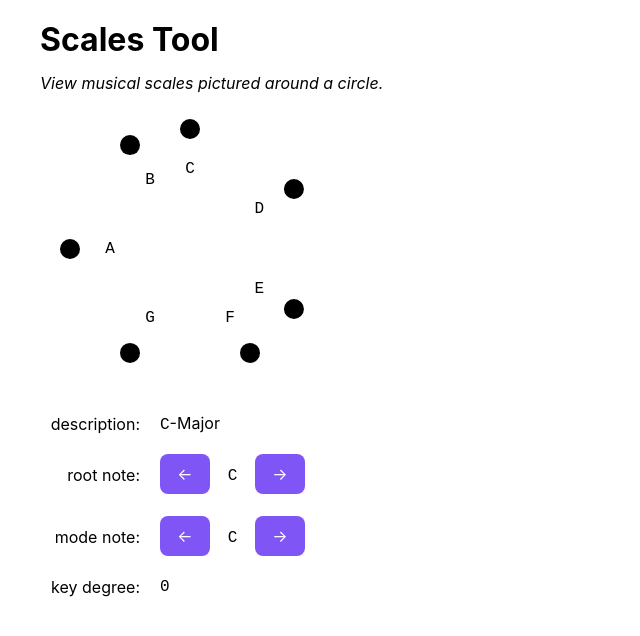
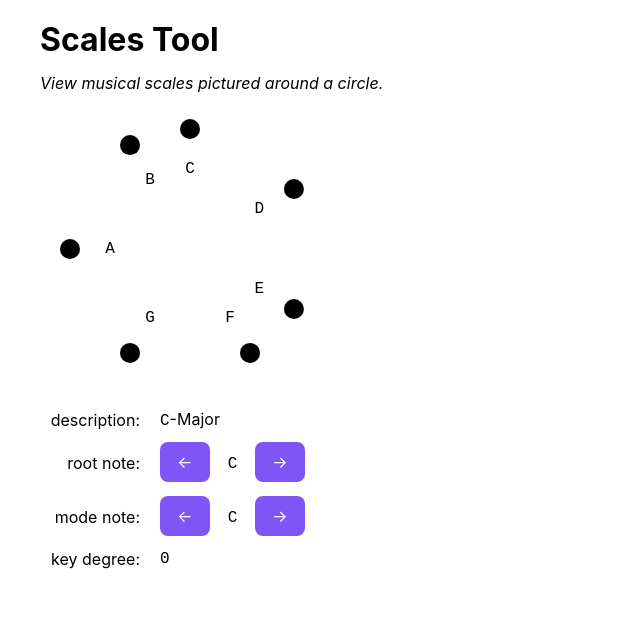
Before and after one commit to taylorhummon/scales-tool, a React (Vite) app: page / in a window 1280 px wide. Shown: the top 636 px of the page, without its empty margins (0-640 px from the left). Built offline with nearby package versions, Linux system fonts and the light colour scheme; a web font is replaced by a local one.

Commit message:
update whitespace between rows

```diff
--- a/src/components/KeyDegree.module.css
+++ b/src/components/KeyDegree.module.css
@@ -9,7 +9,7 @@
 .key-degree-content {
   grid-column: 2;
   grid-row: 4;
-  margin: 10px 0;
+  margin: 6px 0;
 }
 
 .key-degree-text {
--- a/src/components/KeyDescription.module.css
+++ b/src/components/KeyDescription.module.css
@@ -9,7 +9,7 @@
 .key-description-content {
   grid-column: 2;
   grid-row: 1;
-  margin: 10px 0;
+  margin: 6px 0;
 }
 
 .note-font {
--- a/src/components/ModeNote.module.css
+++ b/src/components/ModeNote.module.css
@@ -9,7 +9,7 @@
 .mode-note-content {
   grid-column: 2;
   grid-row: 3;
-  margin: 10px 0;
+  margin: 6px 0;
 }
 
 .mode-note-text {
--- a/src/components/RootNote.module.css
+++ b/src/components/RootNote.module.css
@@ -9,7 +9,7 @@
 .root-note-content {
   grid-column: 2;
   grid-row: 2;
-  margin: 10px 0;
+  margin: 6px 0;
 }
 
 .root-note-text {
```
